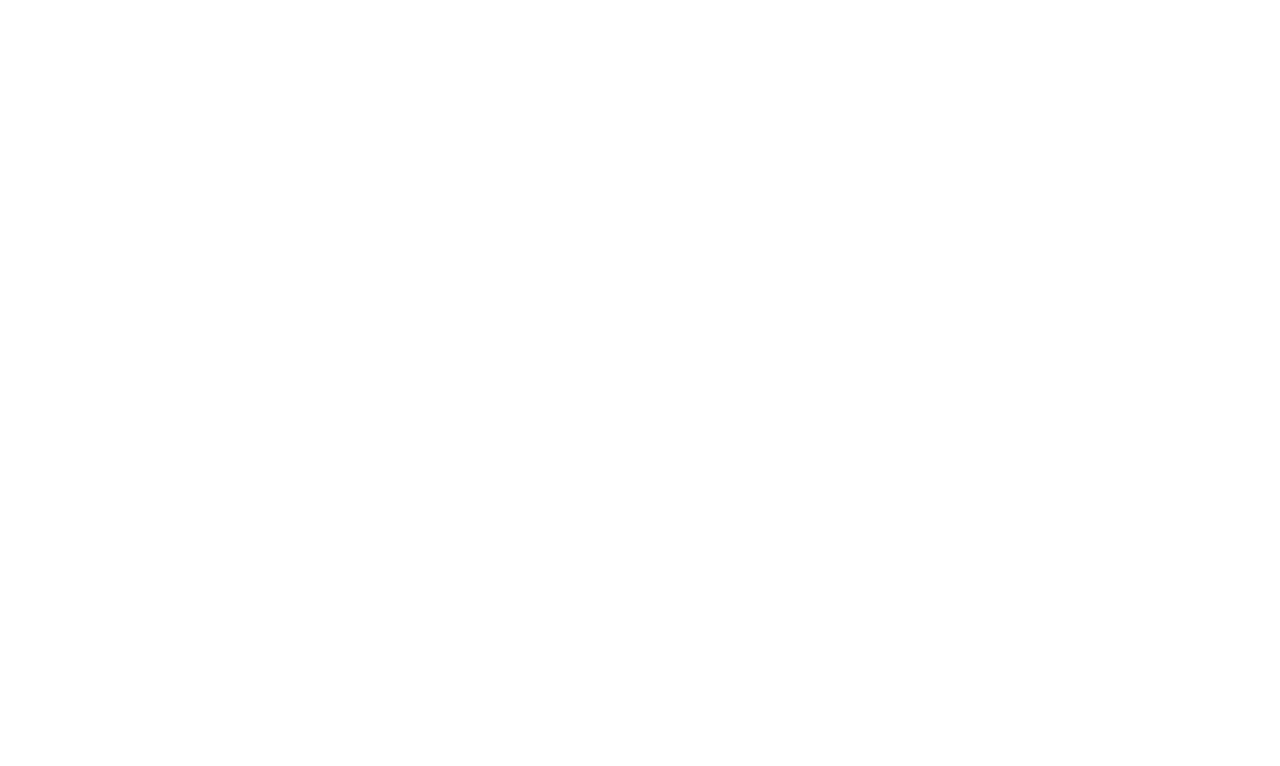
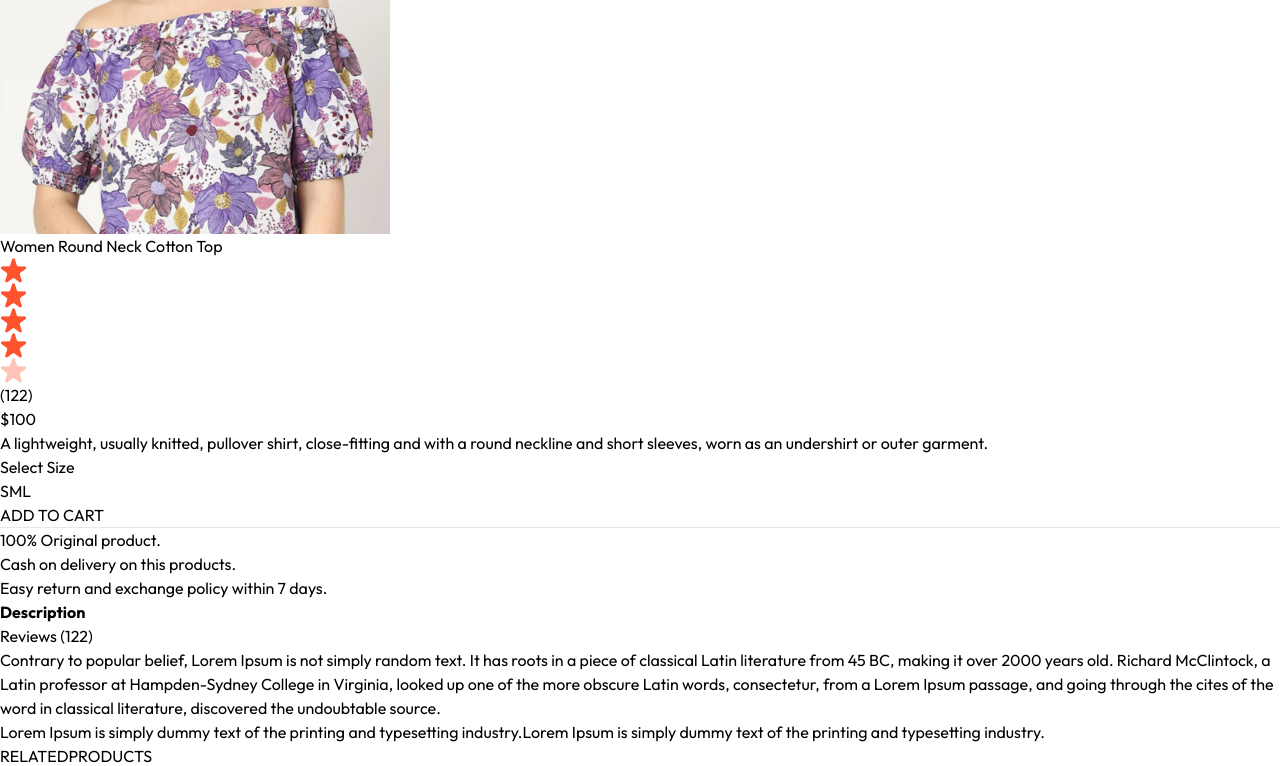
Before and after one commit to Sandali0726/E-commerce-App, a React (Vite) app in the folder frontend/: page /product/aaaaa in a window 1280 px wide. Shown: the part 1188-1954 px from the top of the page. Before the commit the page ends 834 px from the top, so only its background shows below. Built offline with nearby package versions, Linux system fonts and the light colour scheme.

Commit message:
Add RelatedProducts component; enhance Product page with size selection and improved image display

```diff
--- a/frontend/src/components/BestSeller.jsx
+++ b/frontend/src/components/BestSeller.jsx
@@ -27,7 +27,7 @@ const BestSeller = () => {
        <div className='grid grid-cols-2 sm:grid-cols-3 md:grid-cols-4 lg:grid-cols-5 gap-4 gap-y-6'>
           {
               bestSeller.map((item,index)=>(
-                  <ProductItem key={index} id={item._id} image={item.image} name={item.name} price={item.price}/>
+                <ProductItem key={index} id={item._id}  name={item.name} price={item.price} image={item.image}/>
               ))
           }
        </div>
--- a/frontend/src/components/LatestCollection.jsx
+++ b/frontend/src/components/LatestCollection.jsx
@@ -25,7 +25,7 @@ const LatestCollection = () => {
      <div className='grid grid-cols-2 sm:grid-cols-3 md:grid-cols-4 lg:grid-cols-5 gap-4 gap-y-6'>
         {
             latestProducts.map((item,index)=>(
-                <ProductItem key={index} id={item._id} image={item.image} name={item.name} price={item.price}/>
+                <ProductItem key={index} id={item._id}  name={item.name} price={item.price} image={item.image}/>
             ))
         }
      </div>
--- /dev/null
+++ b/frontend/src/components/RelatedProducts.jsx
@@ -0,0 +1,36 @@
+import React, { useContext, useEffect, useState } from 'react'
+import { ShopContext } from '../context/ShopContext'
+import Title from './Title';
+import ProductItem from './ProductItem';
+
+const RelatedProducts = ({category,subCategory}) => {
+    const {products} = useContext(ShopContext);
+    const [related,setRelated] = useState([]);
+
+    useEffect(() =>{
+        if (products.length >0) {
+            let productsCopy = products.slice();
+            productsCopy = productsCopy.filter((item) => category === item.category);
+            productsCopy = productsCopy.filter((item) => subCategory === item.subCategory);
+
+            setRelated(productsCopy.slice(0,5));
+
+        }
+    },[products])
+  return (
+    <div className='my-24'>
+        <div className='text-center text-3xl py-2'>
+            <Title text1={'RELATED'}text2={'PRODUCTS'}/>
+
+        </div>
+        <div className='grid grid-cols-2 sm:grid-cols-3 md:grid-cols-4 lg:grid-cols-5 gap-4 gap-y-6'>
+            {related.map((item,index) => (
+                <ProductItem key={index} id={item._id}  name={item.name} price={item.price} image={item.image}/>
+            ))}
+        </div>
+
+    </div>
+  )
+}
+
+export default RelatedProducts
--- a/frontend/src/index.css
+++ b/frontend/src/index.css
@@ -17,6 +17,9 @@ a.active hr{
     font-weight: 400;
     font-style: normal;
   }
+  ::-webkit-scrollbar{
+    display: none;
+  }
 
   @media (max-width:640px){
     a.active{
--- a/frontend/src/pages/Product.jsx
+++ b/frontend/src/pages/Product.jsx
@@ -1,13 +1,15 @@
 import React, { useContext, useEffect, useState } from 'react'
 import { useParams } from 'react-router-dom'
 import { ShopContext } from '../context/ShopContext';
-import { products } from '../assets/assets';
+import { assets, products } from '../assets/assets';
+import RelatedProducts from '../components/RelatedProducts';
 
 const Product = () => {
   const  {productId} = useParams();
-  const {Products} = useContext(ShopContext);
+  const {Products,currency} = useContext(ShopContext);
   const [productData,setProductData] = useState(false);
   const [image,setImage] = useState('')
+  const [size,setSize] = useState('')
 
   const fetchProductData = async () => {
     products.map((item) => {
@@ -27,19 +29,70 @@ const Product = () => {
 
   return productData ? (
     <div className='border -t-2 pt-10 transition-opacity ease-in duration-500 opacity-100'>
-      {/* Product Data */}
+      {/* ------------- Product Data --------------*/}
       <div className='flex gap-12 sm:gap-12 flex-col sm:flex-row'>
 
-        {/* Product Images */}
+        {/* ---------- Product Images -----------*/}
         <div className='flex-1 flex flex-col-reverse gap-3 sm:flex-row'>
           <div className='flex sm:flex-col overflow-x-auto sm:overflow-y-scroll justify-between sm:justify-normal sm:w-[18.7%] w-full'>
+            {
+              productData.image.map((item,index) =>(
+                <img onClick = {() => setImage(item)} src={item} key={index} className ='w-[24%] sm:w-full sm:mb-3 flex-shrink-0 cursor-pointer' alt="" />
+              ) )
+            }
+          </div>
+          <div className='w-full sm:w-[80%]'>
+            <img className = 'w-fullch-auto' src={image} alt="" />
 
           </div>
-
+        </div>
+              {/* --------Product Info --------------  */}
+              <div className='flex-1'>
+                <h1 className='font-medium text-2xl mt-2'>{productData.name}</h1>
+                <div className='flex items-center gap-1 mt-2'>
+                  <img src={assets.star_icon} alt="" className="w-3 5" />
+                  <img src={assets.star_icon} alt="" className="w-3 5" />
+                  <img src={assets.star_icon} alt="" className="w-3 5" />
+                  <img src={assets.star_icon} alt="" className="w-3 5" />
+                  <img src={assets.star_dull_icon} alt="" className="w-3 5" />
+                  <p className='pl-2'>(122)</p>
+                </div>
+                  <p className='mt-5 text-3xl font-medium'>{currency}{productData.price}</p>
+                  <p className='mt-5 text-gray-500 md:w-4/5'>{productData.description}</p>
+                  <div className='flex flex-col gap-4 my-8'>
+                      <p>Select Size</p>
+                      <div className='flex gap-2'>
+                        {productData.sizes.map((item,index) => (
+                          <button onClick={() => setSize(item)} className = { `border py-2 px-4 bg-gray-100 ${item === size ? 'border-orange-500' : ''}`}key ={ index}>{item}</button>
+                        ))}
+                      </div>
+                  </div>
+                  <button className='bg-black text-white px-8 py-3 text-sm active:bg-gray-700'>ADD TO CART</button>
+                  <hr className='mt-8 sm:w-4/5'/>
+                  <div className='text-sm text-gray-500 mt-5 flex flex-col gap-1 '>
+                    <p>100% Original product.</p>
+                    <p>Cash on delivery on this products.</p>
+                    <p>Easy return and exchange policy within 7 days.</p>
+                  </div>
+              </div>
+      </div>
+      {/* --------- Description & Review Section  */}
+      <div className='mt-20'>
+        <div className='flex'>
+              <b className='border px-5 py-3 text-sm'>Description</b>
+              <p className='border px-5 py-3 text-sm'>Reviews (122)</p>
+        </div>
+        <div className='flex flex-col gap-4 border px-6 py-6 text-sm text-gray-500'>
+          <p>Contrary to popular belief, Lorem Ipsum is not simply random text. It has roots in a piece of classical Latin literature from 45 BC,
+             making it over 2000 years old. Richard McClintock, a Latin professor at Hampden-Sydney College in Virginia, looked up one of the more
+             obscure Latin words, consectetur,
+            from a Lorem Ipsum passage, and going through the cites of the word in classical literature, discovered the undoubtable source.</p>
+          <p>Lorem Ipsum is simply dummy text of the printing and typesetting industry.Lorem Ipsum is simply dummy text of the printing and typesetting industry.</p>
         </div>
 
       </div>
-
+      {/* --------display related products -------------- */}
+      <RelatedProducts category = {productData.category} subCategory={productData.subCategory}/>
     </div>
   ): <div className='opacity-0'></div>
 
```
